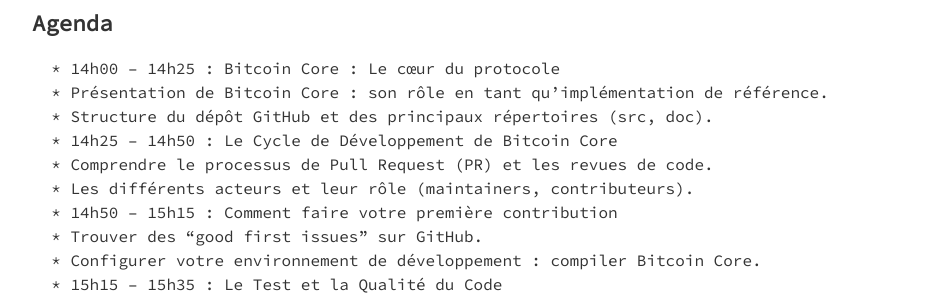
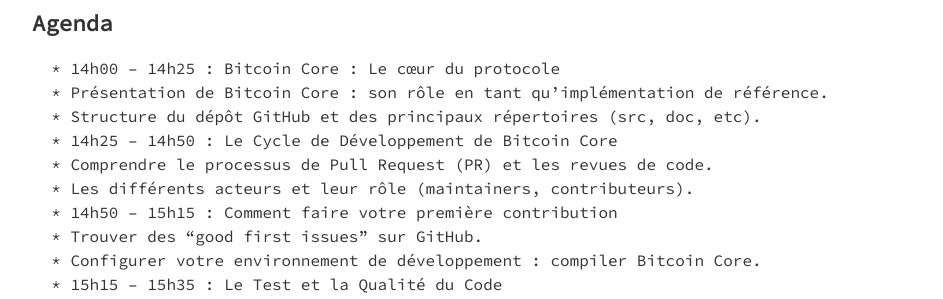
Before and after one commit to BitdevsGoma/Bitdevsgoma.org, a Jekyll site: the page built from _posts/2025-08-29-socratic-seminar-3.md, in a window 1280 px wide. Shown: the part 219-518 px from the top of the page, without its empty margins (168-1111 px from the left). Built offline with Jekyll 4.4.1, drawn with Linux system fonts in a browser that asks for light colours.

Commit message:
next commit
md update

```diff
--- a/_posts/2025-08-29-socratic-seminar-3.md
+++ b/_posts/2025-08-29-socratic-seminar-3.md
@@ -8,7 +8,7 @@ title: "Seminaire socratique #3"
 
 - 14h00 – 14h25 : Bitcoin Core : Le cœur du protocole
 - Présentation de Bitcoin Core : son rôle en tant qu'implémentation de référence.
-- Structure du dépôt GitHub et des principaux répertoires (src, doc).
+- Structure du dépôt GitHub et des principaux répertoires (src, doc, etc).
 - 14h25 – 14h50 : Le Cycle de Développement de Bitcoin Core
 - Comprendre le processus de Pull Request (PR) et les revues de code.
 - Les différents acteurs et leur rôle (maintainers, contributeurs).
```
